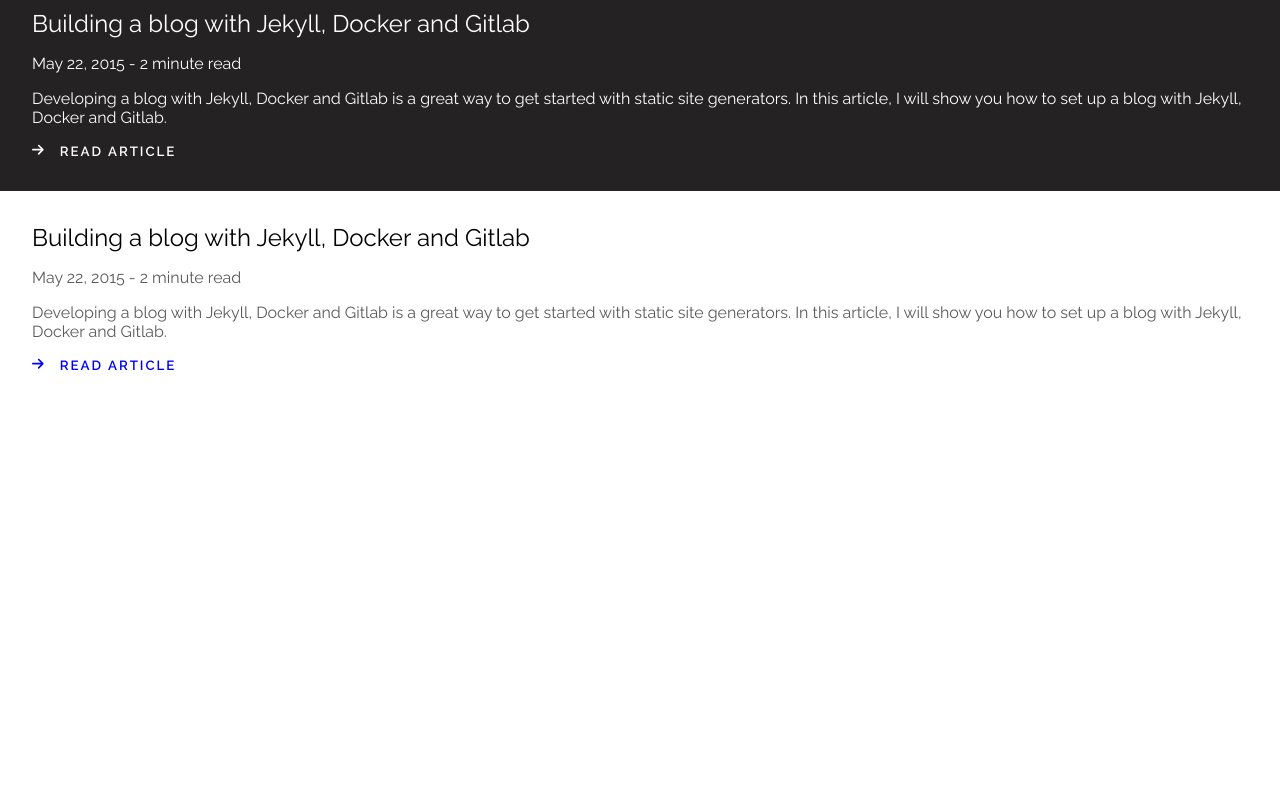
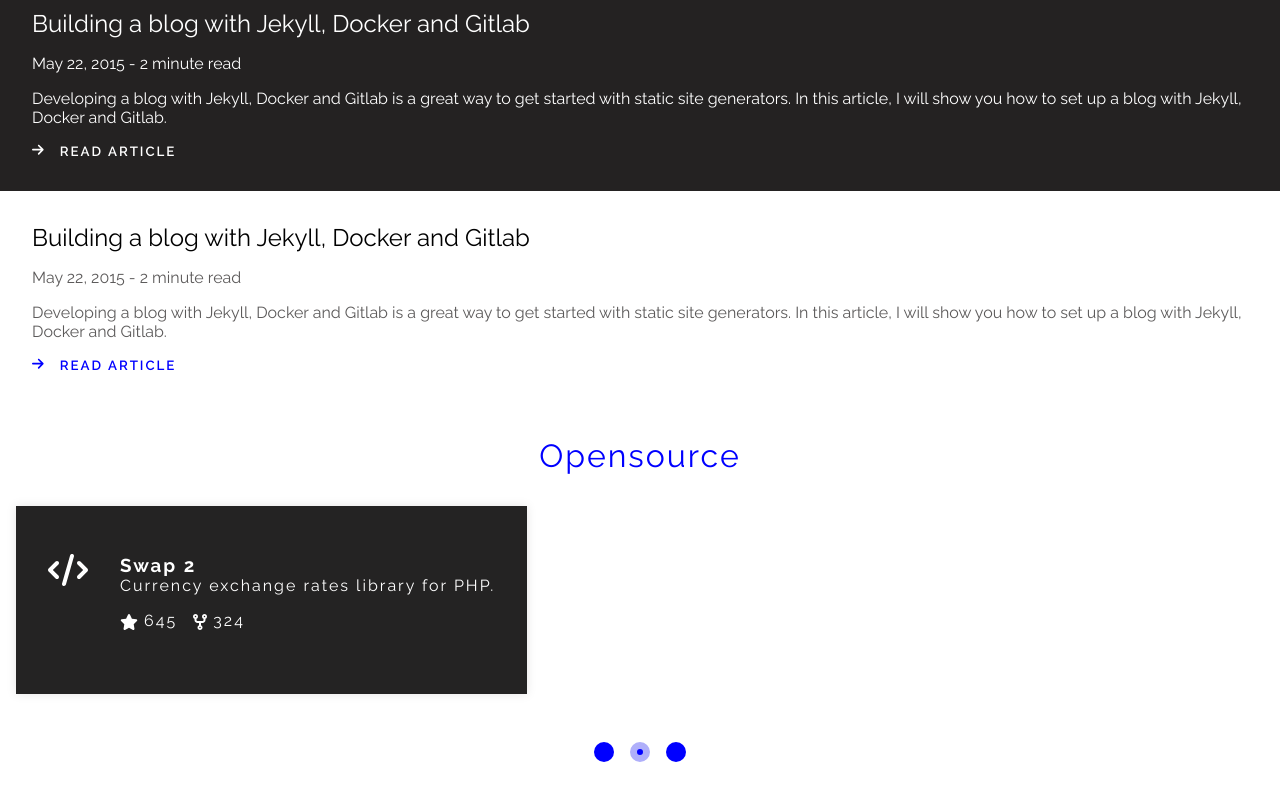
Before and after one commit to akasr/charles-pp, a React (Vite) app: page / in a window 1280 px wide. Shown: the part 2476-3276 px from the top of the page. Before the commit the page ends 3137 px from the top, so only its background shows below. Built offline with nearby package versions, Linux system fonts and the light colour scheme.

Commit message:
Add opensource section

```diff
--- a/src/App.jsx
+++ b/src/App.jsx
@@ -1,4 +1,4 @@
-import { Navigation, Hero, Socials, Main, Blogs } from "./components";
+import { Navigation, Hero, Socials, Main, Blogs, Opensource } from "./components";
 import "./App.scss";
 
 const App = () => {
@@ -12,6 +12,7 @@
       <main>
         <Main />
         <Blogs />
+        <Opensource />
       </main>
     </div>
   );
--- a/src/components/index.js
+++ b/src/components/index.js
@@ -4,5 +4,6 @@
 import Socials from "./socials/Socials";
 import Main from "./main/Main";
 import Blogs from "./blogs/Blogs";
+import Opensource from "./opensource/Opensource";
 
-export { Navigation, WorkWithMe, Hero, Socials, Main, Blogs };
+export { Navigation, WorkWithMe, Hero, Socials, Main, Blogs, Opensource };
--- a/src/components/main/Main.scss
+++ b/src/components/main/Main.scss
@@ -17,7 +17,7 @@
   }
 }
 
-section, section div {
+.services, .about, .services div, .about div {
   display: flex;
   flex-direction: column;
   gap: 1rem;
--- /dev/null
+++ b/src/components/opensource/Opensource.jsx
@@ -0,0 +1,93 @@
+import { FontAwesomeIcon } from "@fortawesome/react-fontawesome";
+import "./Opensource.scss";
+import { faCode, faCodeFork, faStar } from "@fortawesome/free-solid-svg-icons";
+import { useEffect } from "react";
+
+const Opensource = () => {
+  useEffect(() => {
+    // Add click event handlers after component mount
+    const buttons = document.querySelectorAll(".card-btn");
+
+    buttons.forEach((button, index) => {
+      button.addEventListener("click", () => {
+        // Remove active classes from all cards and buttons
+        document.querySelectorAll("article").forEach((card) => {
+          card.classList.remove("current");
+        });
+
+        buttons.forEach((btn) => {
+          btn.classList.remove("current-card-btn");
+        });
+
+        // Add active classes to selected card and button
+        document.getElementById(`card${index + 1}`).classList.add("current");
+        button.classList.add("current-card-btn");
+      });
+    });
+  }, []);
+
+  return (
+    <section className="opensource">
+      <h2>Opensource</h2>
+      <article id="card1">
+        <div>
+          <FontAwesomeIcon className="code-icon" icon={faCode} />
+        </div>
+        <div>
+          <h3>Swap 1</h3>
+          <p>Currency exchange rates library for PHP.</p>
+          <div className="stats">
+            <p>
+              <FontAwesomeIcon className="icon" icon={faStar} /> 645
+            </p>
+            <p>
+              <FontAwesomeIcon className="icon" icon={faCodeFork} /> 324
+            </p>
+          </div>
+        </div>
+      </article>
+      <article className="current" id="card2">
+        <div>
+          <FontAwesomeIcon className="code-icon" icon={faCode} />
+        </div>
+        <div>
+          <h3>Swap 2</h3>
+          <p>Currency exchange rates library for PHP.</p>
+          <div className="stats">
+            <p>
+              <FontAwesomeIcon className="icon" icon={faStar} /> 645
+            </p>
+            <p>
+              <FontAwesomeIcon className="icon" icon={faCodeFork} /> 324
+            </p>
+          </div>
+        </div>
+      </article>
+      <article id="card3">
+        <div>
+          <FontAwesomeIcon className="code-icon" icon={faCode} />
+        </div>
+        <div>
+          <h3>Swap 3</h3>
+          <p>Currency exchange rates library for PHP.</p>
+          <div className="stats">
+            <p>
+              <FontAwesomeIcon className="icon" icon={faStar} /> 645
+            </p>
+            <p>
+              <FontAwesomeIcon className="icon" icon={faCodeFork} /> 324
+            </p>
+          </div>
+        </div>
+      </article>
+
+      <div className="btn-group">
+        <div className="card-btn"></div>
+        <div className="card-btn current-card-btn"></div>
+        <div className="card-btn"></div>
+      </div>
+    </section>
+  );
+};
+
+export default Opensource;
--- /dev/null
+++ b/src/components/opensource/Opensource.scss
@@ -0,0 +1,64 @@
+.opensource {
+
+  h2 {
+    margin: 2rem 0;
+    text-align: center;
+    flex-basis: 100%;
+  }
+
+  display: flex;
+  flex-wrap: wrap;
+
+
+  article {
+    display: flex;
+    gap: 2rem;
+    padding: 2rem;
+    box-shadow: 0 0 10px rgba(0, 0, 0, 0.1);
+    display: none;
+
+    .stats {
+      display: flex;
+      gap: 1rem;
+      align-items: center;
+    }
+
+    .icon {
+      vertical-align: middle;
+    }
+
+    .code-icon {
+      font-size: 2rem;
+    }
+  }
+
+  .btn-group {
+    display: flex;
+    gap: 1rem;
+    flex-basis: 100%;
+    justify-content: center;
+    align-items: center;
+    margin-top: 2rem;
+  }
+
+  .card-btn {
+    height: 20px;
+    width: 20px;
+    border-radius: 50%;
+    background-color: blue;
+  }
+
+  .current-card-btn {
+    border: 7px solid rgb(175, 175, 250);
+  }
+}
+
+article.current {
+  display: flex;
+  background-color: rgb(36, 35, 35);
+  color: white;
+
+  p {
+    color: white;
+  }
+}
```
